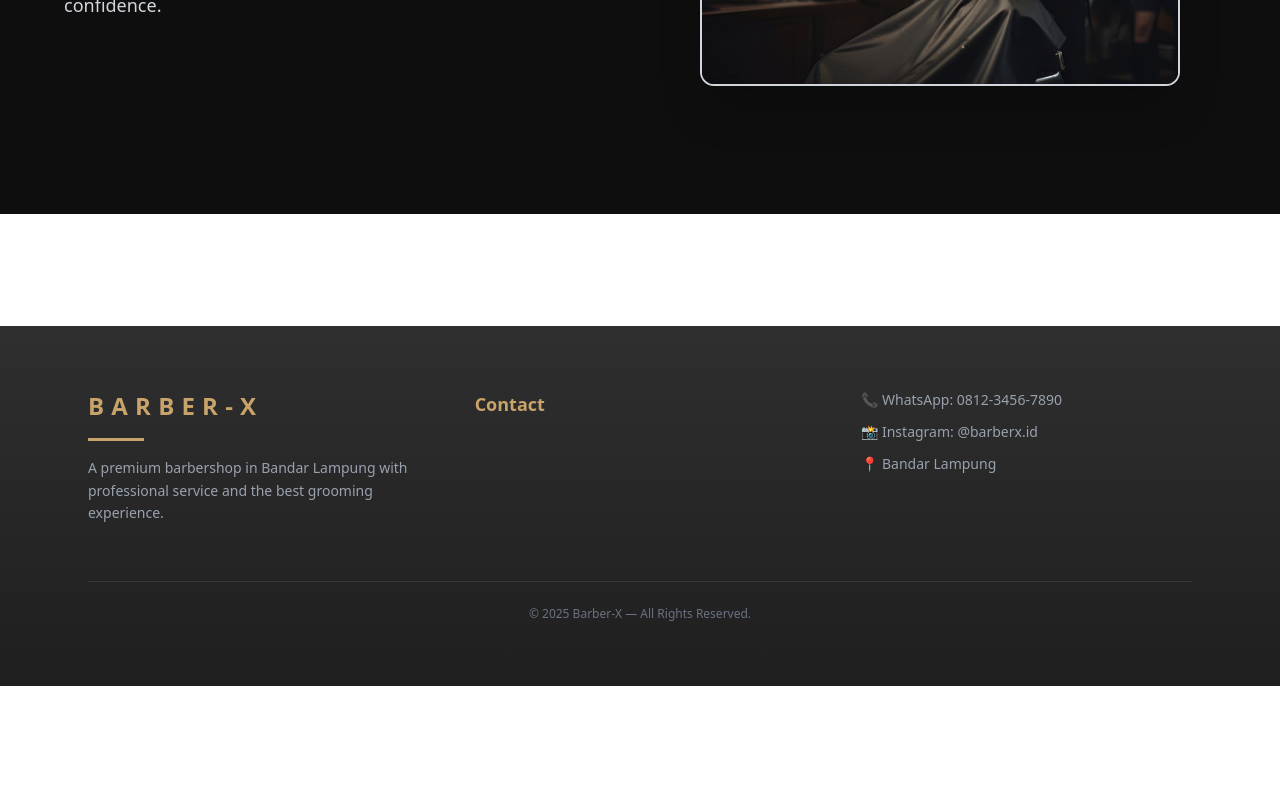
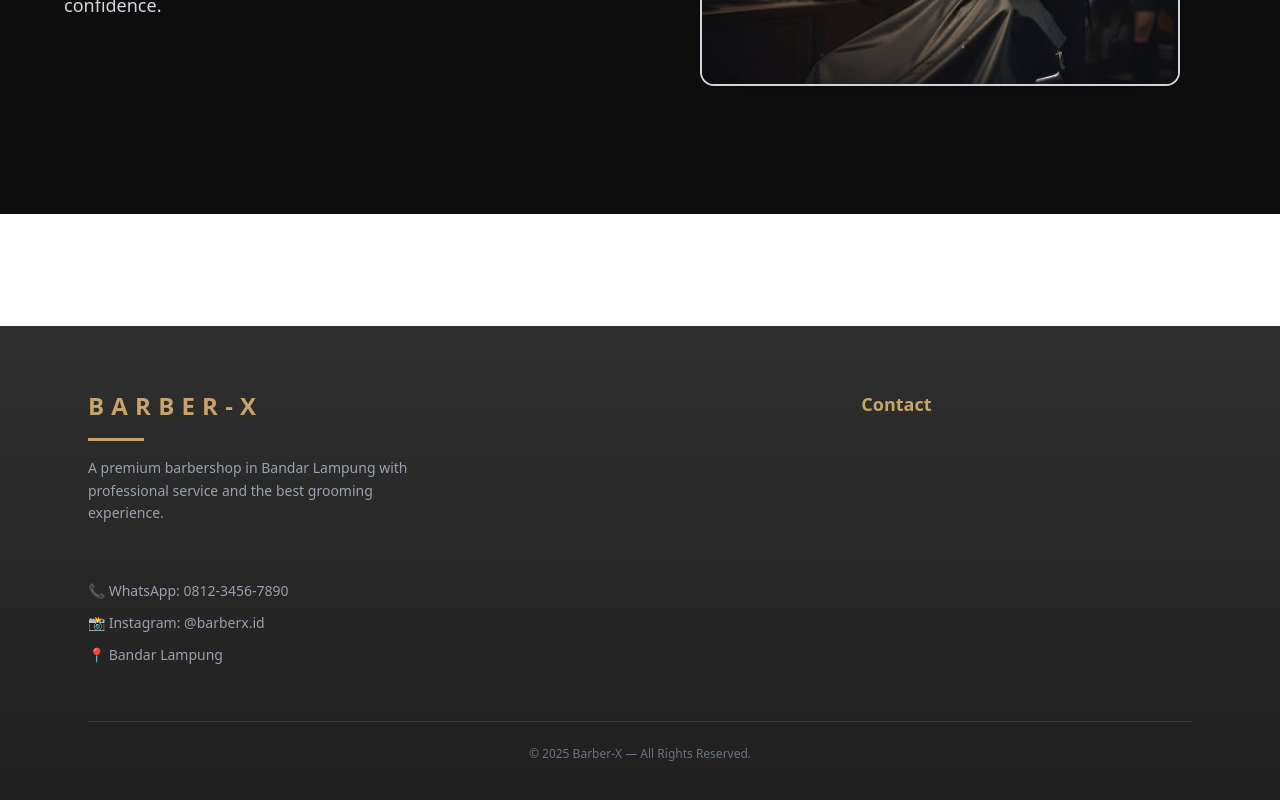
Before and after one commit to NaswaNovellia-23312014/Barber-x, a Next.js app in the folder web/: page / in a window 1280 px wide. Shown: the part 1148-1948 px from the top of the page. Before the commit the page ends 1834 px from the top, so only its background shows below. Built offline with nearby package versions, Linux system fonts and the light colour scheme.

Commit message:
ubah struktur daftar menu footer  menjdi (ul)

```diff
--- a/web/src/components/footer/Footer.tsx
+++ b/web/src/components/footer/Footer.tsx
@@ -17,6 +17,10 @@ export default function Footer() {
             the best grooming experience.
           </p>
         </div>
+
+        <ul className="flex flex-col gap-3 text-sm">
+
+          </ul>
 
         {/* CONTACT */}
         <div>
```
